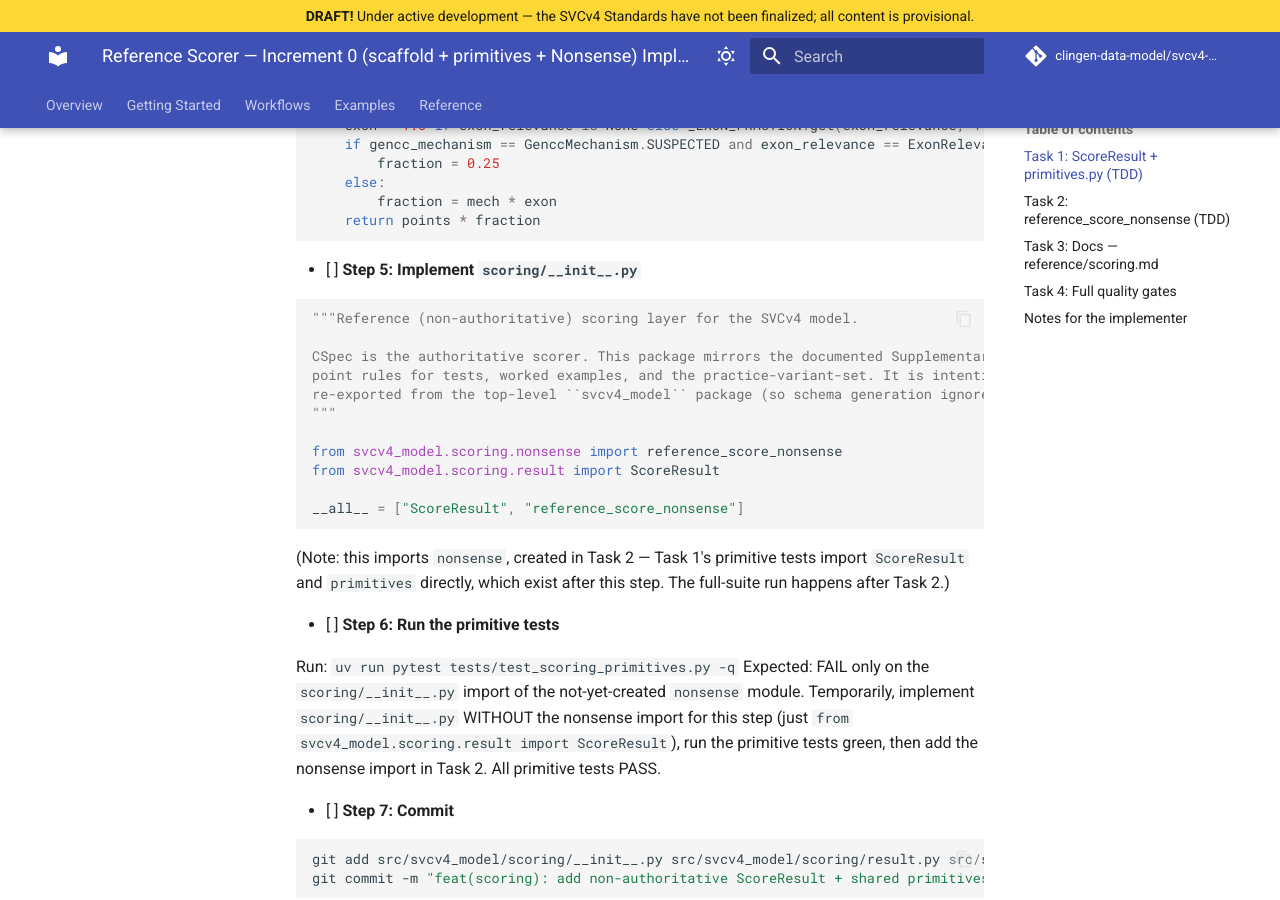
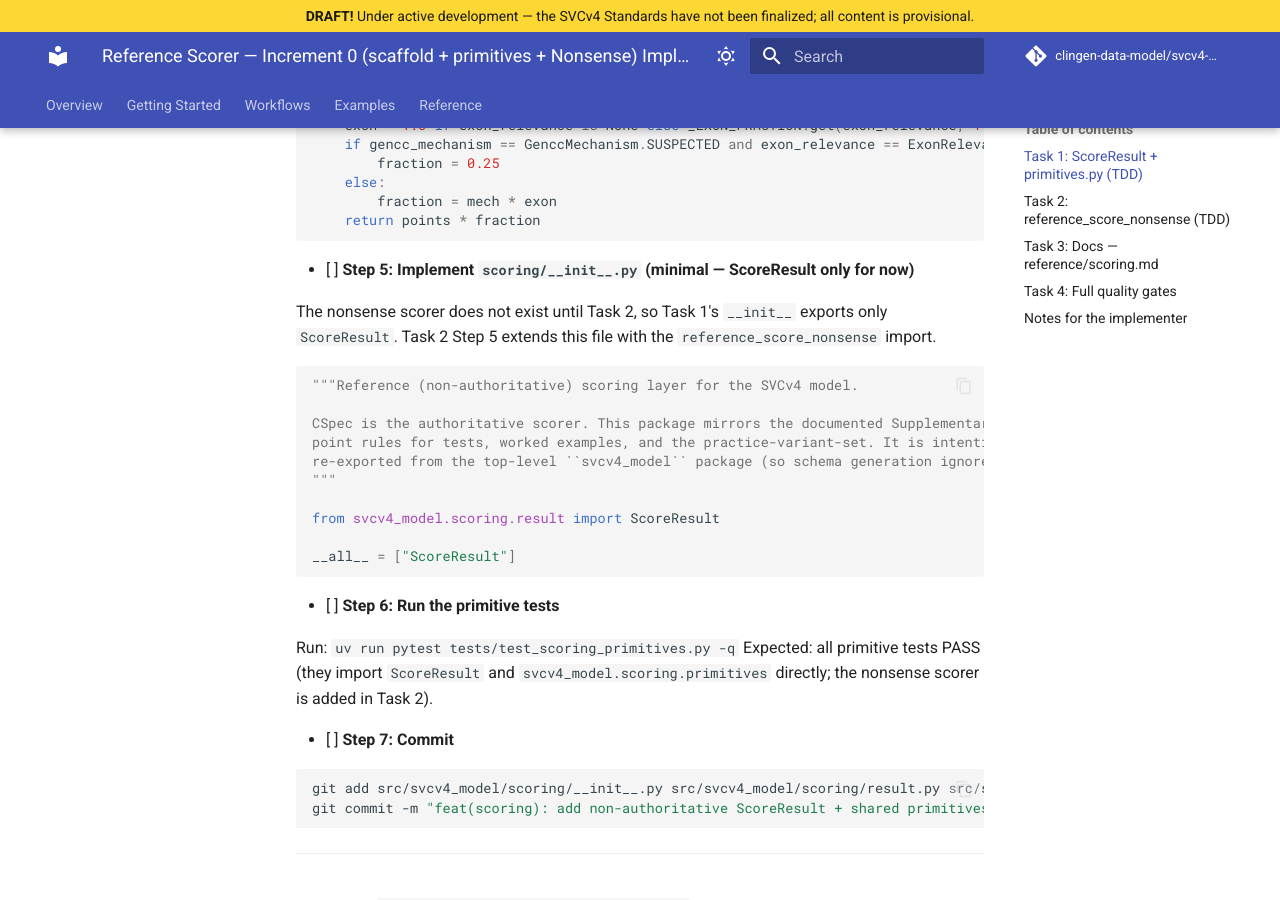
Before and after one commit to clingen-data-model/svcv4-model, an MkDocs documentation site: the page built from docs/superpowers/plans/2026-08-22-scoring-increment0-nonsense.md, in a window 1280 px wide and 900 px high, scrolled down 5370 px. Built offline with MkDocs 1.6.1 and Material for MkDocs 9.7.7, drawn with Linux system fonts in a browser that asks for light colours; comment, search, counter and statistics services are not loaded.

Commit message:
Fix plan: Task 1 __init__ shows minimal ScoreResult-only version (plan-review advisory)

````diff
--- a/docs/superpowers/plans/2026-08-22-scoring-increment0-nonsense.md
+++ b/docs/superpowers/plans/2026-08-22-scoring-increment0-nonsense.md
@@ -259,7 +259,10 @@ def apply_sm18_multiplier(
     return points * fraction
 ```
 
-- [ ] **Step 5: Implement `scoring/__init__.py`**
+- [ ] **Step 5: Implement `scoring/__init__.py` (minimal — ScoreResult only for now)**
+
+The nonsense scorer does not exist until Task 2, so Task 1's `__init__` exports only
+`ScoreResult`. Task 2 Step 5 extends this file with the `reference_score_nonsense` import.
 
 ```python
 """Reference (non-authoritative) scoring layer for the SVCv4 model.
@@ -269,18 +272,15 @@ point rules for tests, worked examples, and the practice-variant-set. It is inte
 re-exported from the top-level ``svcv4_model`` package (so schema generation ignores it).
 """
 
-from svcv4_model.scoring.nonsense import reference_score_nonsense
 from svcv4_model.scoring.result import ScoreResult
 
-__all__ = ["ScoreResult", "reference_score_nonsense"]
+__all__ = ["ScoreResult"]
 ```
-
-(Note: this imports `nonsense`, created in Task 2 — Task 1's primitive tests import `ScoreResult` and `primitives` directly, which exist after this step. The full-suite run happens after Task 2.)
 
 - [ ] **Step 6: Run the primitive tests**
 
 Run: `uv run pytest tests/test_scoring_primitives.py -q`
-Expected: FAIL only on the `scoring/__init__.py` import of the not-yet-created `nonsense` module. Temporarily, implement `scoring/__init__.py` WITHOUT the nonsense import for this step (just `from svcv4_model.scoring.result import ScoreResult`), run the primitive tests green, then add the nonsense import in Task 2. All primitive tests PASS.
+Expected: all primitive tests PASS (they import `ScoreResult` and `svcv4_model.scoring.primitives` directly; the nonsense scorer is added in Task 2).
 
 - [ ] **Step 7: Commit**
 
````
